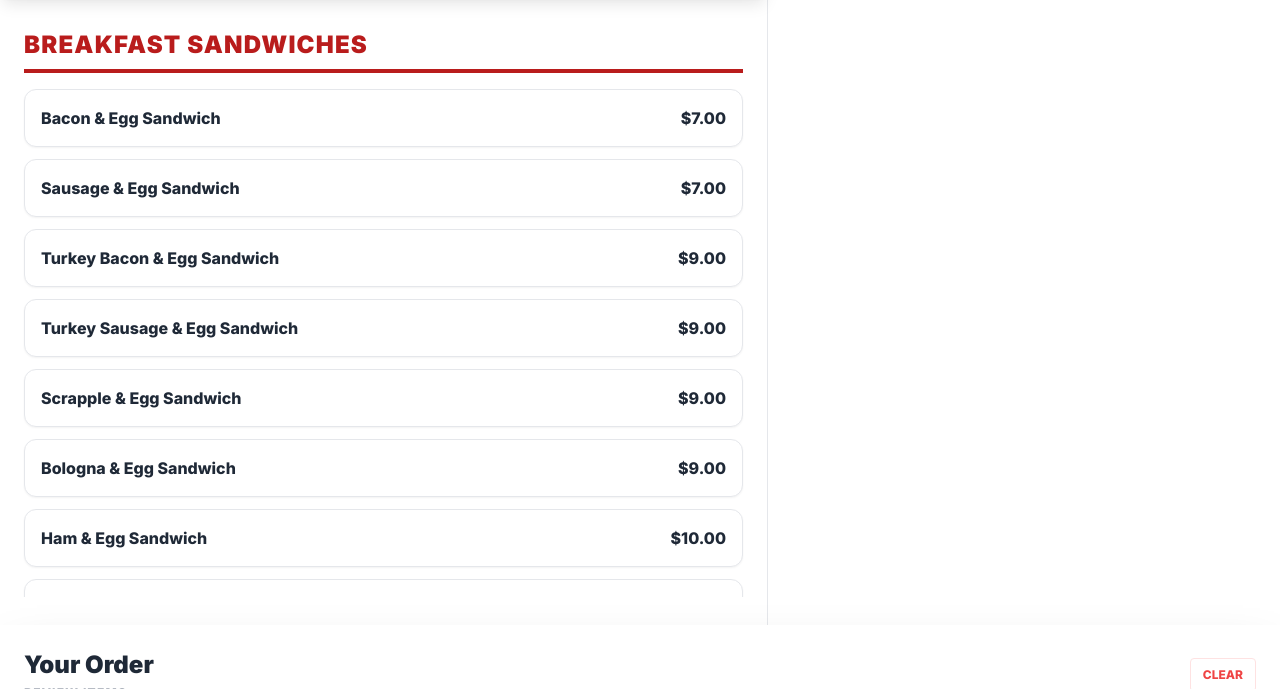
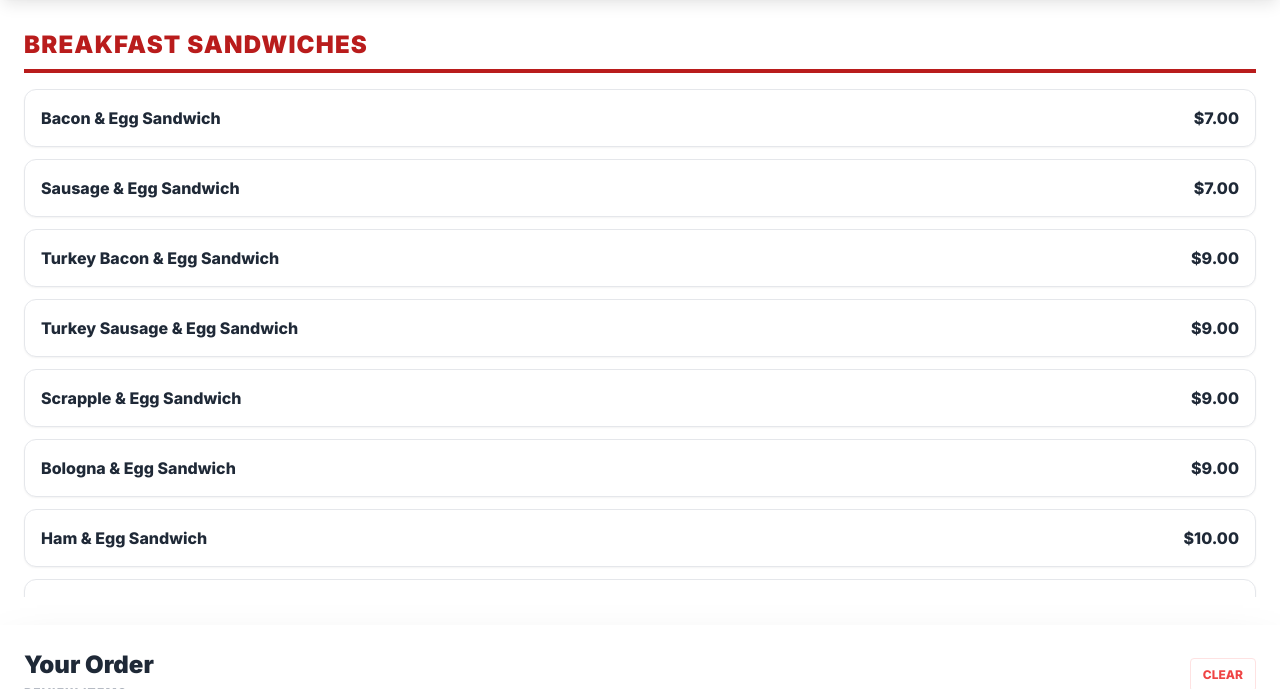
Before and after one commit to seung7-arch/als-deli-website-, a plain HTML site: page order.html in a window 1280 px wide. Shown: the part 175-864 px from the top of the page. Drawn offline with nearby package versions, Linux system fonts and the light colour scheme.

Commit message:
Update order.html

```diff
--- a/order.html
+++ b/order.html
@@ -74,10 +74,10 @@
   </nav>
 
   <!-- MAIN CONTENT -->
-  <div class="flex flex-col lg:flex-row max-w-7xl mx-auto bg-white shadow-xl min-h-screen">
+<div class="max-w-7xl mx-auto bg-white shadow-xl min-h-screen">
 
-    <!-- LEFT: MENU -->
-    <section class="w-full lg:w-3/5 border-r border-gray-200 bg-white">
+  <!-- MENU -->
+  <section class="w-full bg-white">
 
       <div class="p-4 md:p-6 bg-gradient-to-r from-red-600 to-red-700 text-white sticky top-16 z-10 shadow-lg">
         <h1 class="text-2xl md:text-3xl font-black">Our Menu</h1>
```
